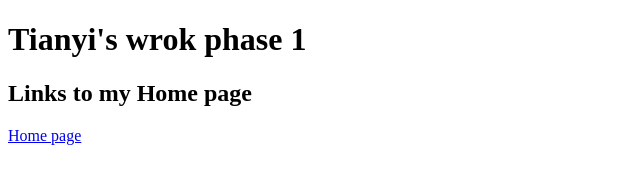
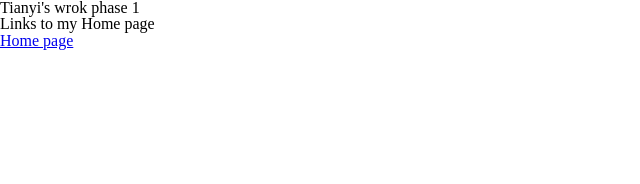
Before and after one commit to Starpath777/deco7140_development, a plain HTML site: page work_phase_1/index.html in a window 1280 px wide. Shown: the whole page, without its empty margins (0-640 px from the left). Drawn offline with Linux system fonts and the light colour scheme.

Commit message:
Update index.html

```diff
--- a/work_phase_1/index.html
+++ b/work_phase_1/index.html
@@ -6,7 +6,7 @@
     <meta name="viewport" content="width=device-width, initial-scale=1.0" />
 
     <!-- CSS LINKING -->
-    <link rel="stylesheet" href="path_to_file">
+    <link rel="stylesheet" href="css/reset.css">
     <title>Work Phase 1</title>
 </head>
 
```
